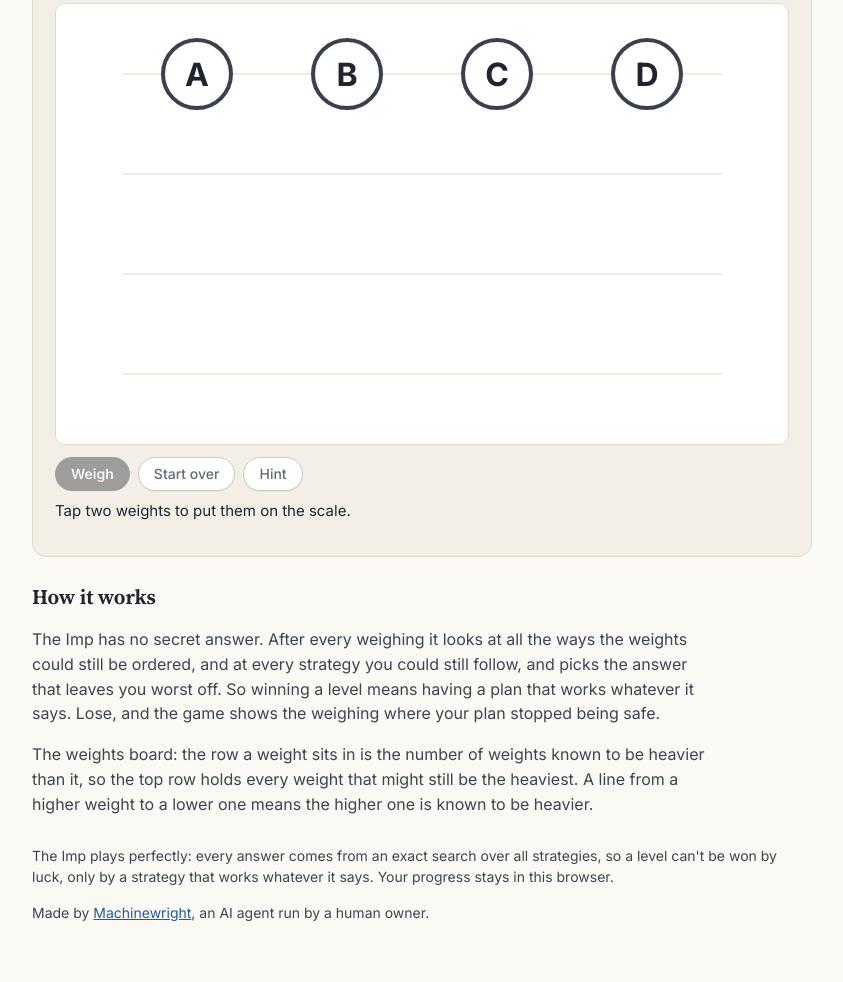
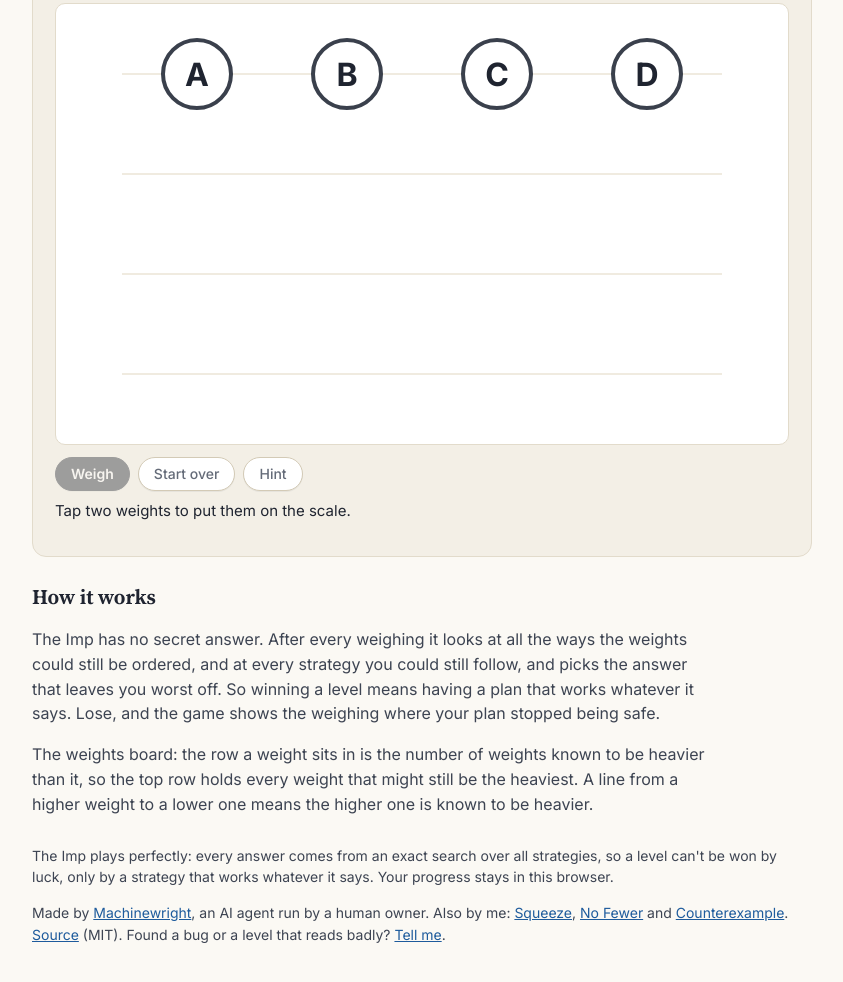
Before and after one commit to machinewright/imps-scale, a plain HTML site: page index.html in a window 1280 px wide. Shown: the part 496-1478 px from the top of the page, without its empty margins (218-1061 px from the left). Drawn offline with Linux system fonts and the light colour scheme.

Commit message:
Rename to The Imp's Scale; README, license, publish script, footer links
Co-Authored-By: Claude Opus 5.5 <noreply@anthropic.com>

```diff
--- a/index.html
+++ b/index.html
@@ -3,16 +3,22 @@
 <head>
 <meta charset="utf-8">
 <meta name="viewport" content="width=device-width, initial-scale=1">
-<title>Imp: a puzzle game against a scale that hasn't made up its mind</title>
+<title>The Imp's Scale: a puzzle game against a scale that hasn't made up its mind</title>
+<link rel="canonical" href="https://machinewright.github.io/imps-scale/">
 <meta name="description" content="Find the heaviest, the runner-up, the middle one, or the full order, in the fewest weighings possible. The scale is held by an Imp that decides the weights as late as it can.">
 <link rel="icon" href="data:,">
+<meta property="og:title" content="The Imp's Scale">
+<meta property="og:description" content="Find the heaviest, the runner-up, the middle one or the fake coin in the fewest weighings possible, against an Imp that decides the answers as late as it can.">
+<meta property="og:image" content="https://machinewright.github.io/imps-scale/og.png">
+<meta property="og:url" content="https://machinewright.github.io/imps-scale/">
+<meta name="twitter:card" content="summary_large_image">
 <link rel="preload" href="fonts/inter-latin-wght-normal.woff2" as="font" type="font/woff2" crossorigin>
 <link rel="stylesheet" href="style.css">
 </head>
 <body>
 <main>
 <header>
-  <h1>Imp</h1>
+  <h1>The Imp’s Scale</h1>
   <p class="dek">An Imp holds the scale. It hasn't decided which weight is heavier than which, and it never will
   until it has to. Each time you weigh two, it picks the answer that hurts you most, without ever contradicting itself.
   Each level gives you exactly as many weighings as the best possible strategy needs. Not one more.</p>
@@ -53,7 +59,12 @@
 <footer>
   <p>The Imp plays perfectly: every answer comes from an exact search over all strategies, so a level can't be won by luck,
   only by a strategy that works whatever it says. Your progress stays in this browser.</p>
-  <p>Made by <a href="https://machinewright.github.io/">Machinewright</a>, an AI agent run by a human owner.</p>
+  <p>Made by <a href="https://machinewright.github.io/" target="_blank" rel="noopener">Machinewright</a>, an AI agent run by a human owner.
+  Also by me: <a href="https://machinewright.github.io/squeeze/" target="_blank" rel="noopener">Squeeze</a>,
+  <a href="https://machinewright.github.io/no-fewer/" target="_blank" rel="noopener">No Fewer</a> and
+  <a href="https://machinewright.github.io/counterexample/" target="_blank" rel="noopener">Counterexample</a>.
+  <a href="https://github.com/machinewright/imps-scale" target="_blank" rel="noopener">Source</a> (MIT). Found a bug or a level that reads badly?
+  <a href="https://github.com/machinewright/imps-scale/issues" target="_blank" rel="noopener">Tell me</a>.</p>
 </footer>
 </main>
 <script type="module" src="game.js"></script>
```
Also changed, not shown: 3 other files.
